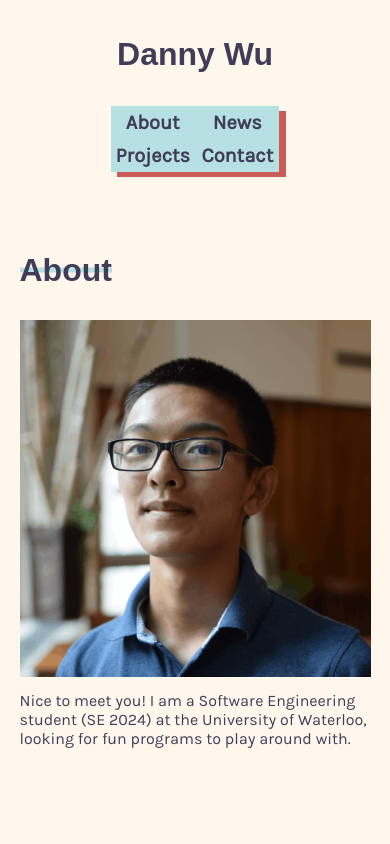
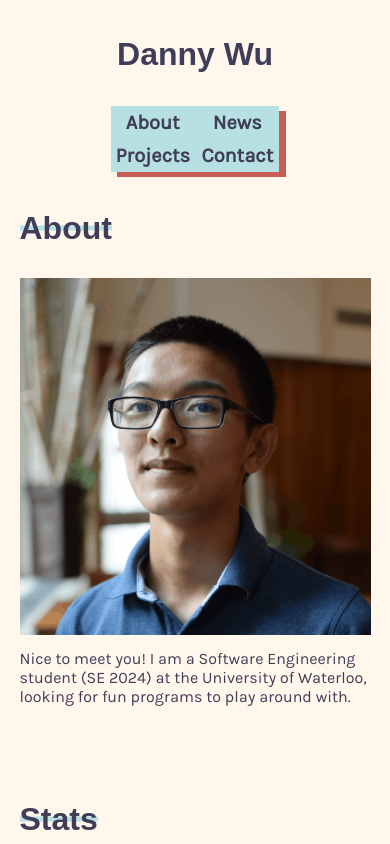
Before and after one commit to dannywuwu/dannywuwu.github.io, a React (Create React App) app: page / in a window 390 px wide. Shown: the top 844 px of the page. Built offline with nearby package versions, Linux system fonts and the light colour scheme.

Commit message:
small phone inter-section spacing, rem -> %

```diff
--- a/src/index.css
+++ b/src/index.css
@@ -33,3 +33,7 @@ body {
 h1 {
   font-family: "Karla-Bold", sans-serif;
 }
+
+* {
+  box-sizing: border-box;
+}
--- a/src/res/styles/Card.scss
+++ b/src/res/styles/Card.scss
@@ -1,5 +1,5 @@
 .Card {
   h3 {
-    margin: 1rem 0;
+    margin: 1em 0;
   }
 }
--- a/src/res/styles/Contact.scss
+++ b/src/res/styles/Contact.scss
@@ -14,7 +14,7 @@
   display: flex;
   min-width: 0;
   gap: 5%;
-  padding-bottom: 2rem;
+  padding-bottom: 2em;
 }
 
 @media screen and (min-width: $tablet) {
--- a/src/res/styles/Header.scss
+++ b/src/res/styles/Header.scss
@@ -9,8 +9,11 @@
 
 .header-wrapper {
   display: grid;
-  row-gap: 5vh;
-  grid-template-rows: 20vh 70vh auto;
+  grid-template-rows: 20vh auto auto;
+}
+
+.about-wrapper {
+  min-height: 70vh;
 }
 
 @media screen and (min-width: $tablet) {
--- a/src/res/styles/Intro.scss
+++ b/src/res/styles/Intro.scss
@@ -2,12 +2,6 @@
 
 #intro-name {
   margin: auto;
-}
-
-.header-intro {
-  display: grid;
-  grid-template-rows: 6fr 6fr;
-  gap: 25%;
 }
 
 .intro-wrapper {
@@ -21,10 +15,6 @@
 @media screen and (min-width: $tablet) {
   #intro-name {
     margin-bottom: 5%;
-  }
-  .header-intro {
-    display: grid;
-    grid-template-rows: 12fr;
   }
   .intro-wrapper {
     display: grid;
--- a/src/res/styles/Timeline.scss
+++ b/src/res/styles/Timeline.scss
@@ -9,11 +9,10 @@
     display: block;
     font-weight: 600;
     font-size: 1.1em;
-    margin-bottom: 1rem;
+    margin-bottom: 1em;
   }
 
-  padding-top: 2.5rem;
-  padding-bottom: 2rem;
+  padding: 0.8em 0;
 }
 
 @media screen and (min-width: $tablet) {
```
